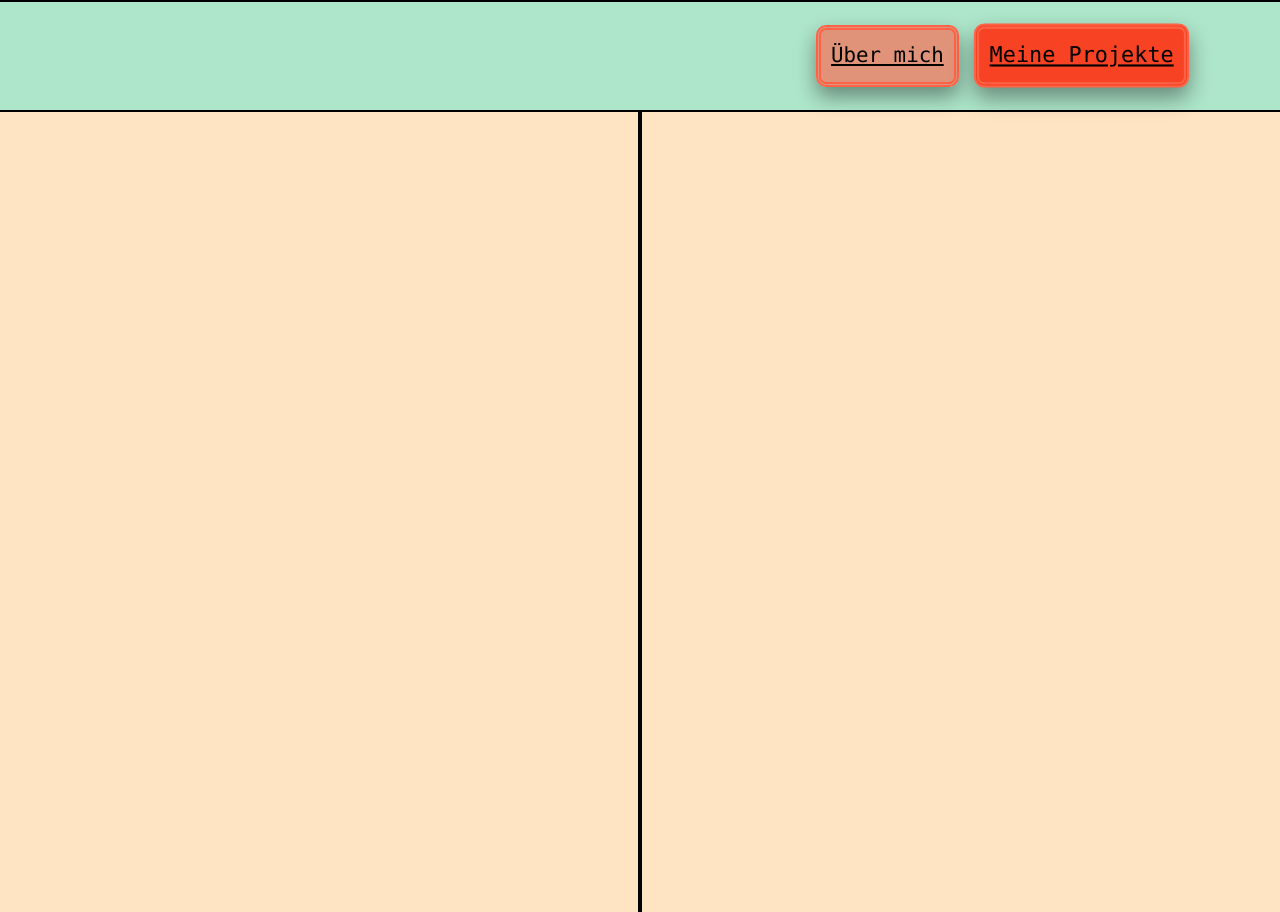
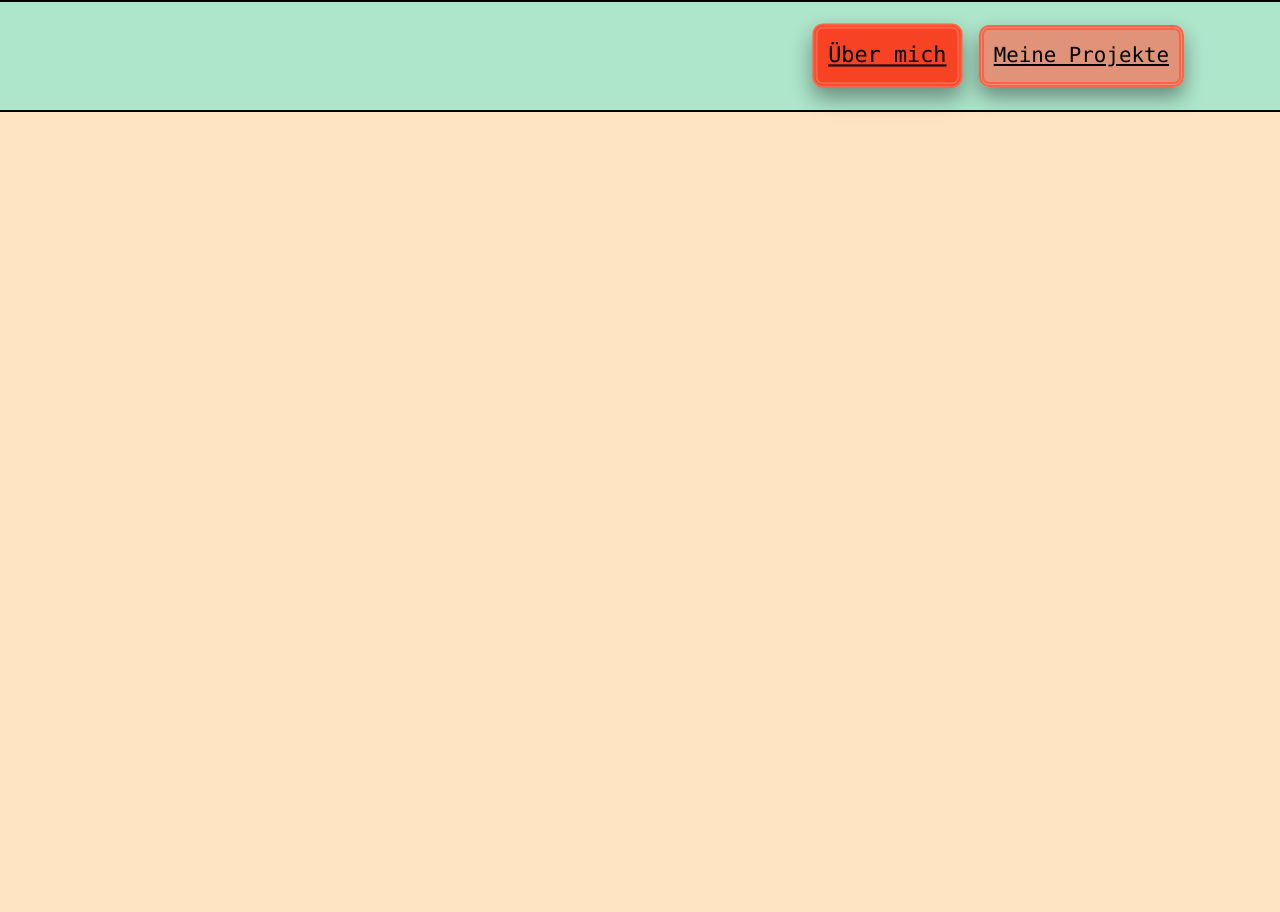
Before and after one commit to Biadetis/website, a website built with Vite: page Projekte.html in a window 1280 px wide. After the commit the page ends 800 px from the top, so only its background shows below. Built offline with nearby package versions, Linux system fonts and the light colour scheme.

Commit message:
small improvements

```diff
--- a/Projekte.html
+++ b/Projekte.html
@@ -11,7 +11,7 @@
       href="https://fonts.googleapis.com/css2?family=Be+Vietnam+Pro:wght@400;500;700&display=swap"
       rel="stylesheet"
     />
-    <link rel="stylesheet" href="Projekte.css" />
+    <link rel="stylesheet" href="style.css" />
   </head>
 
   <body>
@@ -19,15 +19,14 @@
       <nav class="nav">
         <div class="wrapper media-wrapper">
           <div></div>
-            <div class="flex">
-              <div><a href="index.html">Über mich</a></div>
-              <div><a href="Projekte.html">Meine Projekte</a></div>
-            </div>
+          <div class="flex">
+            <div><a href="index.html">Über mich</a></div>
+            <div><a href="Projekte.html">Meine Projekte</a></div>
+          </div>
         </div>
       </nav>
-          <div class="half1"></div>
-          <div class="half2"></div>
-    <div>
-    <script type="module" src="/main.js"></script>
+    </div>
+
+          <div>
   </body>
 </html>
--- a/style.css
+++ b/style.css
@@ -47,15 +47,6 @@ body {
   box-shadow: 0 10px 20px rgba(0, 0, 0, 0.4);
   background-color: #ff63479f;
   /*transition: background-color 0.3s linear, transform 0.2s ease-in;*/
-}
-
-body {
-  /*background: radial-gradient(
-    rgba(75, 0, 130, 0.7),
-    rgba(0, 0, 0, 0.7),
-    rgba(255, 0, 0, 0.9)
-  );
-  background-size: 200% 200%;*/
 }
 
 .media-wrapper {
```
